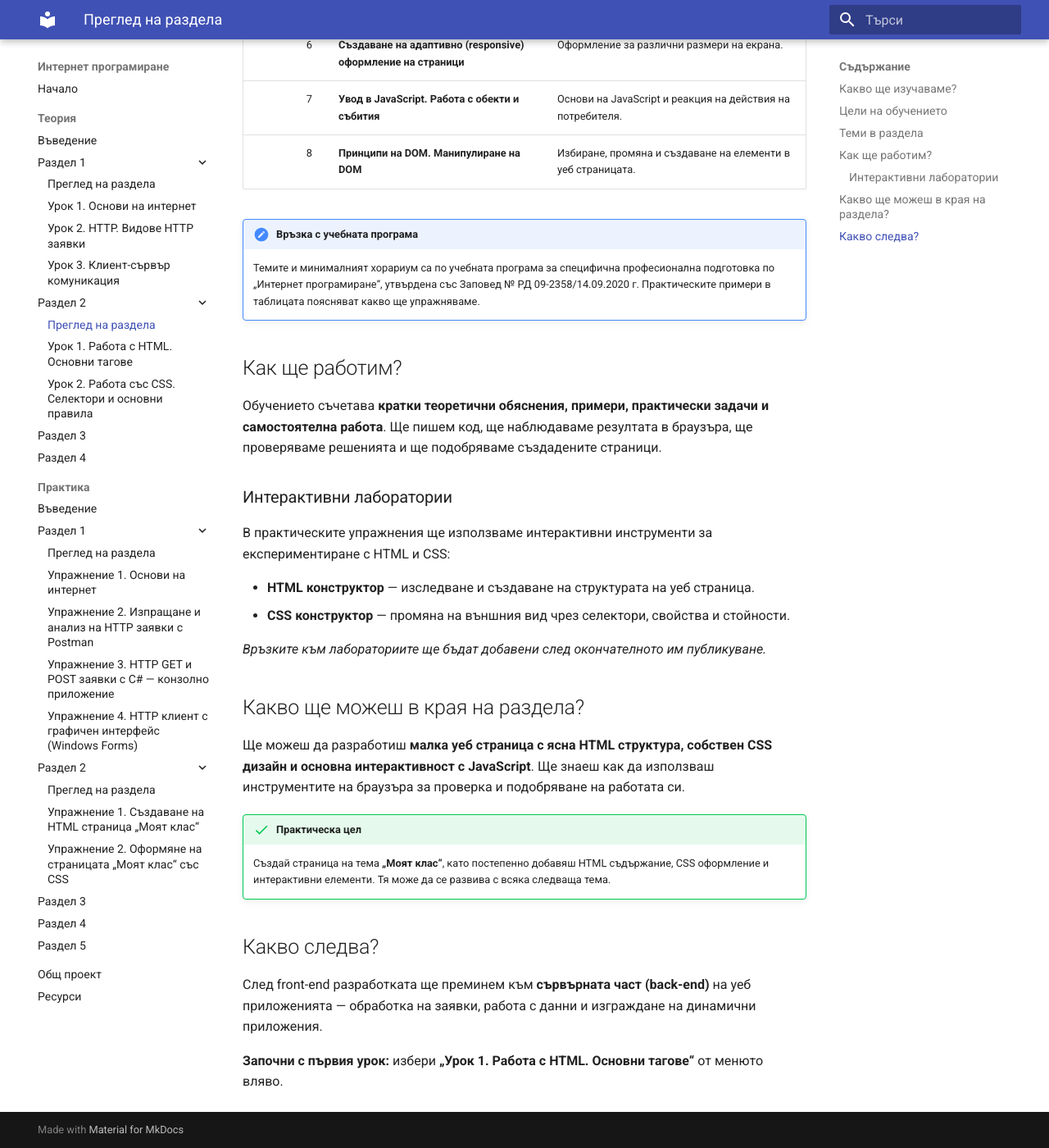
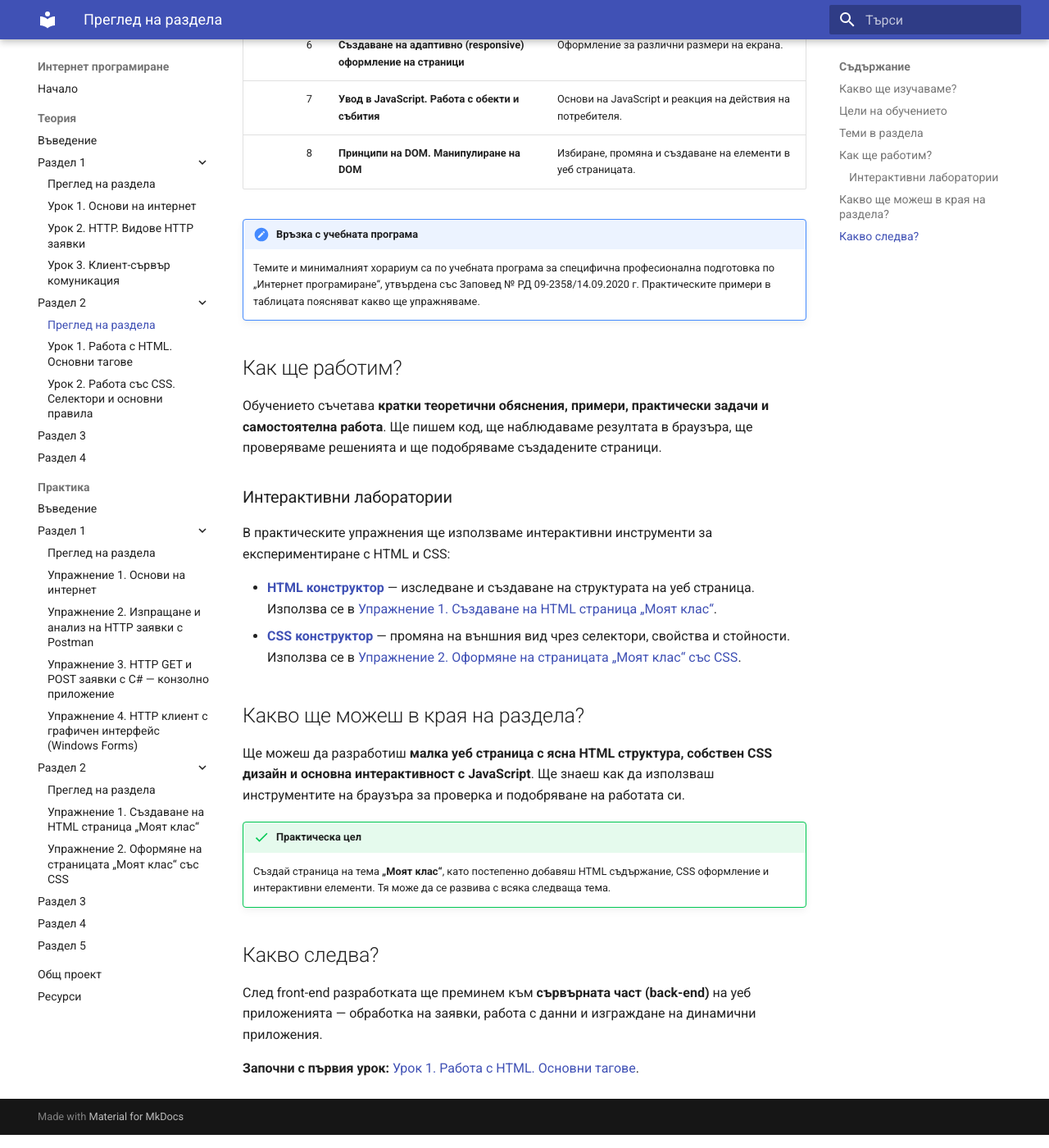
Before and after one commit to IlkoIliev/internet-programirane, an MkDocs documentation site: the page built from docs/teoria/razdel-2/index.md, in a window 1280 px wide and 1400 px high, scrolled down 1645 px. Shown: the whole window at 82% size. Built offline with MkDocs 1.6.1 and Material for MkDocs 9.7.7, drawn with Linux system fonts in a browser that asks for light colours.

Commit message:
Update links in the HTML and CSS topics

```diff
--- a/docs/teoria/razdel-2/index.md
+++ b/docs/teoria/razdel-2/index.md
@@ -31,8 +31,8 @@
 
 | № | Тема | Какво ще упражняваме |
 |---:|---|---|
-| 1 | **Работа с HTML. Основни тагове** | Структура на HTML документ, заглавия, параграфи, списъци, връзки, изображения и таблици. |
-| 2 | **Работа със CSS. Селектори и основни правила** | CSS правила, селектори по таг, клас и идентификатор, цветове, шрифтове и отстояния. |
+| 1 | [**Работа с HTML. Основни тагове**](urok-01-html-osnovni-tagove.md) | Структура на HTML документ, заглавия, параграфи, списъци, връзки, изображения и таблици. |
+| 2 | [**Работа със CSS. Селектори и основни правила**](urok-02-css-selektori-i-pravila.md) | CSS правила, селектори по таг, клас и идентификатор, цветове, шрифтове и отстояния. |
 | 3 | **Работа с инструментите за разработчици на съвременните уеб браузъри** | Преглед на HTML и CSS, изследване на елементи и откриване на грешки. |
 | 4 | **Създаване на формуляри** | Полета за въвеждане, етикети, бутони и изпращане на данни. |
 | 5 | **Създаване на семантични страници** | Подходящо използване на `header`, `nav`, `main`, `section`, `article` и `footer`. |
@@ -51,10 +51,8 @@
 
 В практическите упражнения ще използваме интерактивни инструменти за експериментиране с HTML и CSS:
 
-- **HTML конструктор** — изследване и създаване на структурата на уеб страница.
-- **CSS конструктор** — промяна на външния вид чрез селектори, свойства и стойности.
-
-*Връзките към лабораториите ще бъдат добавени след окончателното им публикуване.*
+- [**HTML конструктор**](../../interaktivni/razdel-2/html-konstruktor.html){: target="_blank" } — изследване и създаване на структурата на уеб страница. Използва се в [Упражнение 1. Създаване на HTML страница „Моят клас“](../../praktika/razdel-2/uprazhnenie-01-html.md).
+- [**CSS конструктор**](../../interaktivni/razdel-2/css-konstruktor.html){: target="_blank" } — промяна на външния вид чрез селектори, свойства и стойности. Използва се в [Упражнение 2. Оформяне на страницата „Моят клас“ със CSS](../../praktika/razdel-2/uprazhnenie-02-css.md).
 
 ## Какво ще можеш в края на раздела?
 
@@ -67,4 +65,4 @@
 
 След front-end разработката ще преминем към **сървърната част (back-end)** на уеб приложенията — обработка на заявки, работа с данни и изграждане на динамични приложения.
 
-**Започни с първия урок:** избери **„Урок 1. Работа с HTML. Основни тагове“** от менюто вляво.
+**Започни с първия урок:** [Урок 1. Работа с HTML. Основни тагове](urok-01-html-osnovni-tagove.md).
```
